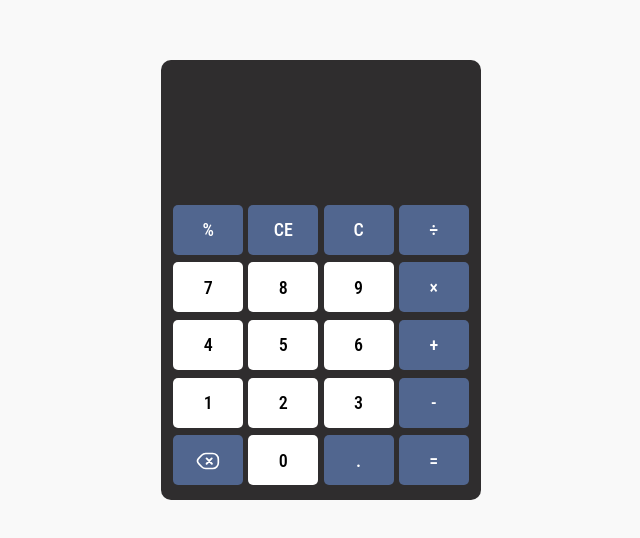
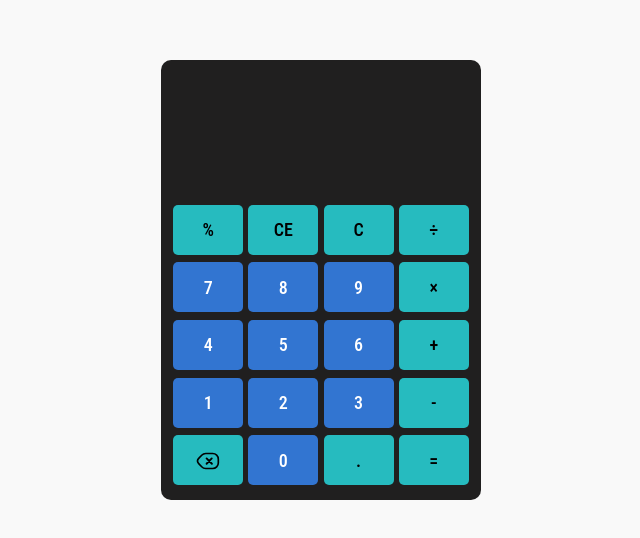
Before and after one commit to Rahmanberdi/calculator, a plain HTML site: page index.html in a window 1280 px wide. Shown: the part 128-666 px from the top of the page, without its empty margins (327-967 px from the left). Drawn offline with Linux system fonts and the light colour scheme; a web font is replaced by a local one.

Commit message:
Finished calculator style

```diff
--- a/css/style.css
+++ b/css/style.css
@@ -26,7 +26,7 @@ body{
     height: 440px;
     width:320px;
     border-radius: 10px;
-    background-color:#2f2d2e;
+    background-color: #201f1f;
 }
 .calc-display{
     display: flex;
@@ -48,19 +48,30 @@ body{
     margin: 7px;
 }
 .calc-buttons button{
-    height: 50px;
-    width: 70px;
-}
-.calc-buttons button{
     font-family: 'Roboto Condensed', sans-serif;
     font-size: 18px;
     font-weight: 500;
     border-radius: 5px;
-    background-color: white;
+    background-color: #3275d1;
+    color: white;
+    height: 50px;
+    width: 70px;
 }
 .calc-buttons .operator{
-    background-color: #51668f;
-    color: white;
+    background-color: #26bbbf;
+    color:black;
+}
+.calc-buttons .number:hover{
+    background-color: #3781e6;
+}
+.calc-buttons .number:active{
+    background-color: #255da8;
+}
+.calc-buttons .operator:hover{
+    background-color: #3adce1;
+}
+.calc-buttons .operator:active{
+    background-color: #12a4aa;
 }
 .calc-buttons .operator svg{
     padding-top: 6px;
--- a/index.html
+++ b/index.html
@@ -35,8 +35,8 @@
         <button class="operator" id="-">-</button>
         <button class="operator" id="clear">
             <svg xmlns="http://www.w3.org/2000/svg" width="128" height="128" fill="none" viewBox="0 0 128 128" id="backspace">
-                <path stroke="white" stroke-width="7" d="M37.0461 39.5413C41.581 34.7285 47.9008 32 54.5136 32H84C97.2548 32 108 42.7452 108 56V72C108 85.2548 97.2548 96 84 96H54.5136C47.9008 96 41.581 93.2715 37.0461 88.4587L24.3388 74.9725C18.5321 68.8098 18.5321 59.1902 24.3388 53.0276L37.0461 39.5413Z"></path>
-                <path stroke="white" stroke-linecap="round" stroke-linejoin="round" stroke-width="8" d="M58 53.0001L80.6274 75.6275M79.999 53L58.0001 75.6274"></path>
+                <path stroke="black" stroke-width="7" d="M37.0461 39.5413C41.581 34.7285 47.9008 32 54.5136 32H84C97.2548 32 108 42.7452 108 56V72C108 85.2548 97.2548 96 84 96H54.5136C47.9008 96 41.581 93.2715 37.0461 88.4587L24.3388 74.9725C18.5321 68.8098 18.5321 59.1902 24.3388 53.0276L37.0461 39.5413Z"></path>
+                <path stroke="black" stroke-linecap="round" stroke-linejoin="round" stroke-width="8" d="M58 53.0001L80.6274 75.6275M79.999 53L58.0001 75.6274"></path>
             </svg>
             </button>
         <button class="number" id="0">0</button>
```
